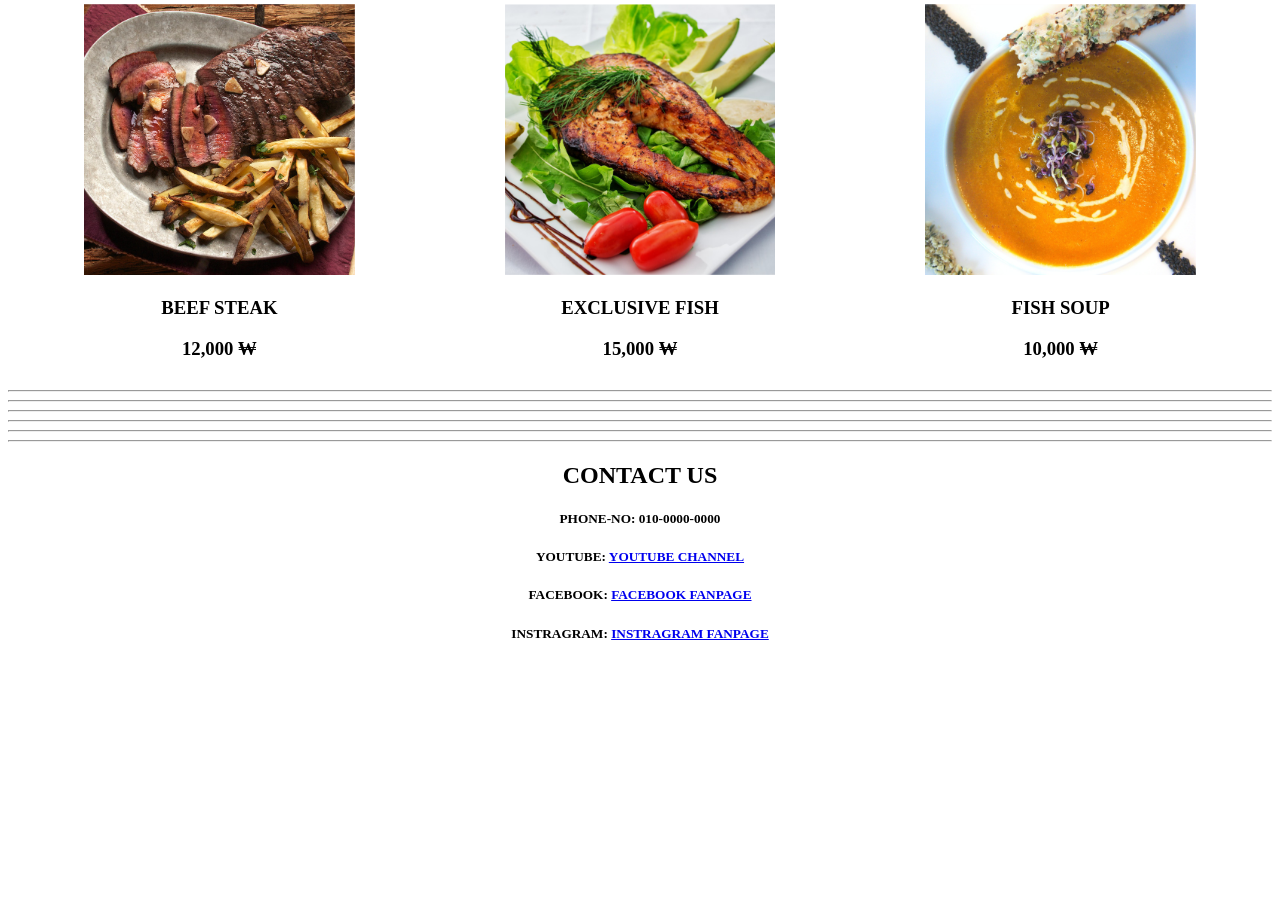
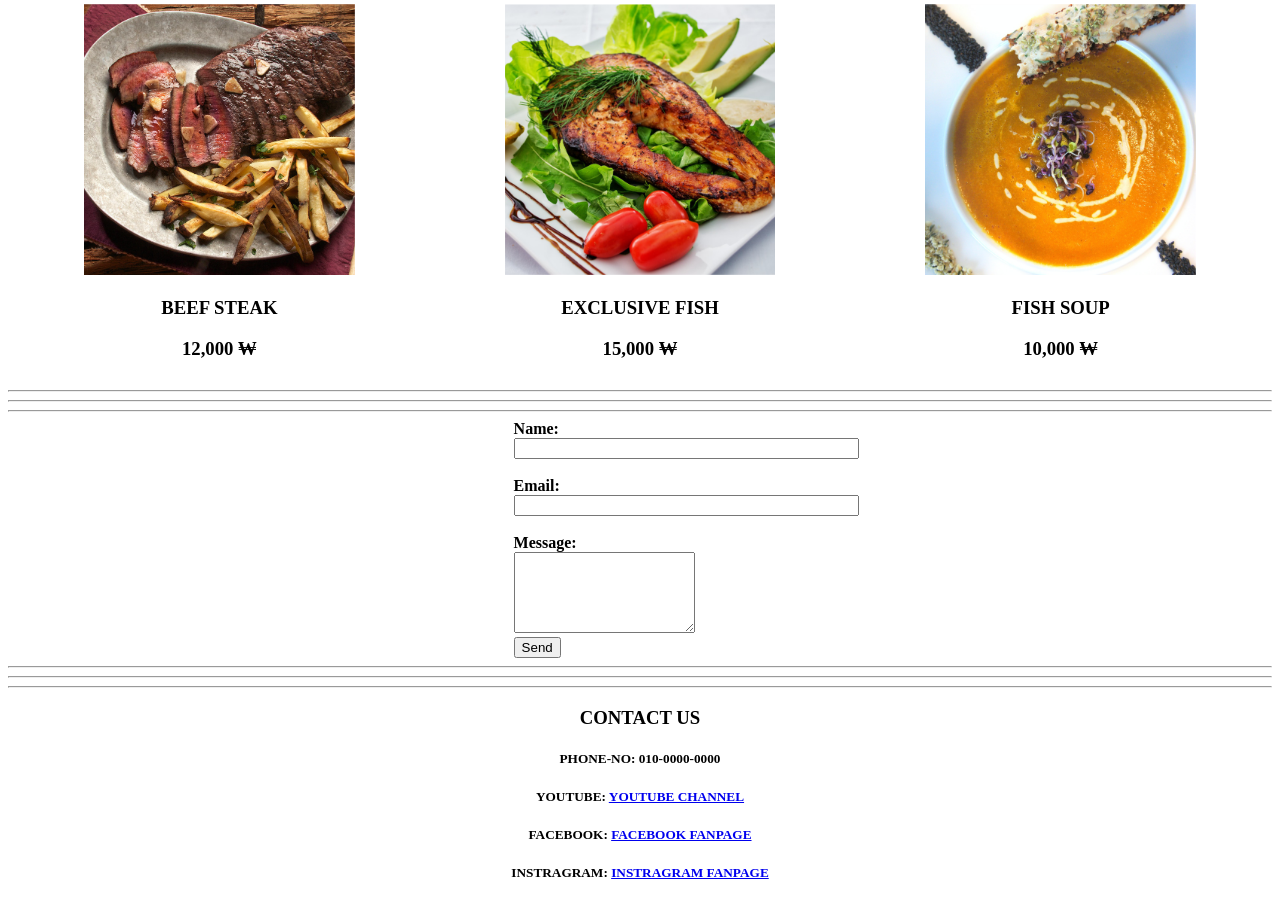
Before and after one commit to WaritTeerapong/SKKU_webpro, a plain HTML site: page 2023319406_Teerapong_Warit_assignment_1/index.html in a window 1280 px wide. Shown: the part 2968-3871 px from the top of the page. Before the commit the page ends 3632 px from the top, so only its background shows below. Drawn offline with Linux system fonts and the light colour scheme.

Commit message:
Adding form of name, email, and message (done)

```diff
--- a/2023319406_Teerapong_Warit_assignment_1/index.html
+++ b/2023319406_Teerapong_Warit_assignment_1/index.html
@@ -115,7 +115,7 @@
 
 
      <!--- Special menu section-->
-     <Section>
+     <section>
         <table>
           <tr>
             <td colspan="3" height= 50px></td><h2> SPECIAL MENU </h2></td>
@@ -146,20 +146,33 @@
      </section>
 
      <!--- Input (name, E-mail, message)-->
-     <section>
+     <section style = "margin-left:40%">
+        <form class="" action="" method="">
+
+          <label for="name"><b> Name: </b></label><br>
+          <input type="text" id="name" name="name" size = "40" ><br><br>
+          <label for="email"><b> Email: </b></label><br>
+          <input type="text" id="email" name="email" size = "40"><br><br>
+          <label for="message"><b> Message: </b></label><br>
+          <textarea name="" id="message" cols="20" rows="5"></textarea><br>
+          <input type="submit" value="Send"><br>
 
 
-        <!-- 3 lines -->
-        <hr>
-        <hr>
-        <hr>
+
+        </form>
+
+
      </section>
   </body>
 
+  <!-- 3 lines -->
+  <hr>
+  <hr>
+  <hr>
 
   <footer>
     <!--- CONTACT US : link with "CONTACT US at nav-->
-    <h2>CONTACT US</h2>
+    <h3>CONTACT US</h3>
     <h5>PHONE-NO: 010-0000-0000</h5>
     <h5>YOUTUBE: <a href="#"> YOUTUBE CHANNEL </a></h5>
     <h5>FACEBOOK: <a href="#"> FACEBOOK FANPAGE </a></h5>
```
